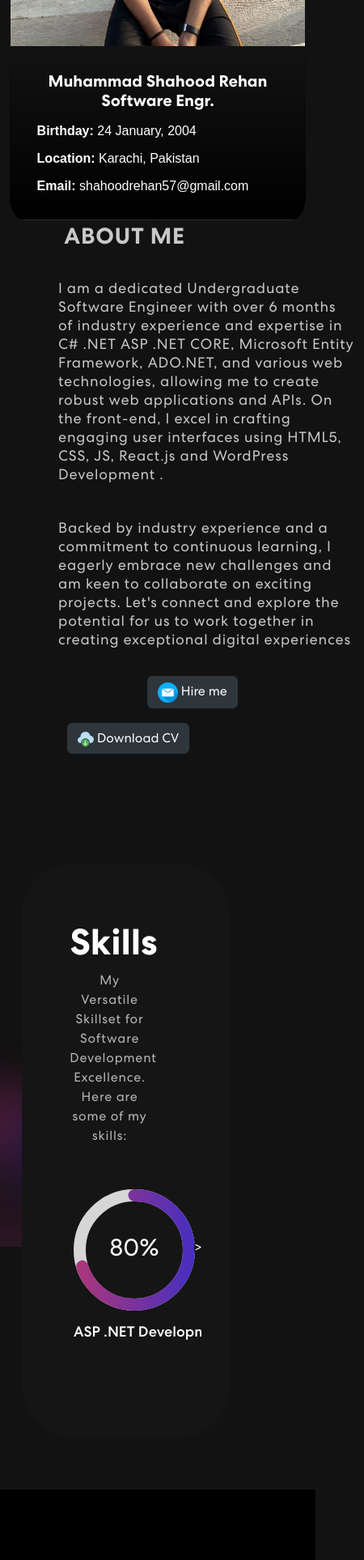
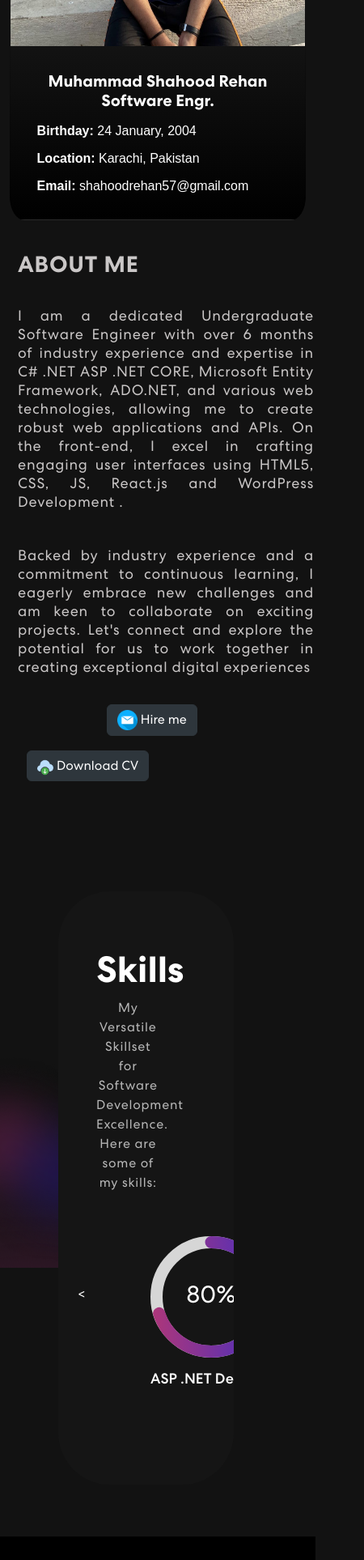
Before and after one commit to shahoodrehan/Portfolio, a React (Create React App) app: page / in a window 390 px wide. Shown: the part 1592-3519 px from the top of the page at 81% size, 450 px wide, since content can reach past the window. Built offline with nearby package versions, Linux system fonts and the light colour scheme.

Commit message:
responsive

```diff
--- a/package.json
+++ b/package.json
@@ -9,6 +9,7 @@
     "@testing-library/user-event": "^13.5.0",
     "animate.css": "^4.1.1",
     "bootstrap": "^5.3.2",
+    "emailjs-com": "^3.2.0",
     "mdbreact": "^5.2.0",
     "nodemailer": "^6.9.13",
     "react": "^18.2.0",
--- a/src/App.css
+++ b/src/App.css
@@ -424,7 +424,7 @@ nav.navbar .navbar-toggler[aria-expanded="true"] .navbar-toggler-icon {
 .about-heading {
   font-weight: 700;
   font-family: 'Centra', sans-serif !important;
-  margin-left: 2%;
+
 
 }
 
@@ -477,6 +477,7 @@ nav.navbar .navbar-toggler[aria-expanded="true"] .navbar-toggler-icon {
   line-height: 1.5em;
   text-align: left;
 left: 50px;
+text-align: justify;
 
   position: relative;
   overflow: hidden;
@@ -551,8 +552,8 @@ margin-top: 5%;
     border-radius: 50%; /* If you want a circular image */
   }
  .profile-info {
-   margin-left: 10px;
-   margin-top: 20px;
+   margin-left: -40px;
+   padding-top: 50px;
 
   }
 
@@ -569,7 +570,7 @@ margin-top: 5%;
   padding-right: 5px;
   width: 85rem;
 margin-bottom: 5%;
-margin-left: 6%;
+margin-left: 5%;
 
 }
 .background-image {
@@ -617,7 +618,7 @@ margin-left: 30%;
   height: 15rem;
   margin-bottom: 10px;
 
- width: 80%;
+ width: 88%;
 }
 .item h5{
   padding-top: 15px !important;
@@ -738,12 +739,21 @@ margin-left: 30%;
 }
 @media only screen and (max-width: 756px) {
   .skill {
-    width: 40rem;
+    width: 43rem;
     margin-left:10px;
+    padding-left: 50px;
   }
   .skill-section{
    margin-right: 8rem;
-   margin-left: 8rem;
+   padding-left: 50px;
+
+   width:20rem;
+  }
+  .skill-section .inner{
+    padding-right: 8px;
+  }
+  .skill-slider{
+    margin-right: 19px;
   }
 
 
--- a/src/Components/Contact.js
+++ b/src/Components/Contact.js
@@ -3,7 +3,7 @@ import { Container, Row, Col } from "react-bootstrap";
 import contactImg from "../Assets/img/contact-img.svg";
 import 'animate.css';
 import TrackVisibility from 'react-on-screen';
-
+import emailjs from 'emailjs-com';
 export const Contact = () => {
   const formInitialDetails = {
     firstName: '',
@@ -26,21 +26,19 @@ export const Contact = () => {
   const handleSubmit = async (e) => {
     e.preventDefault();
     setButtonText("Sending...");
-    let response = await fetch("http://localhost:3000", {
-      method: "POST",
-      headers: {
-        "Content-Type": "application/json;charset=utf-8",
-      },
-      body: JSON.stringify(formDetails),
+    emailjs.sendForm('service_bsy5ya3', 'template_bli9dbp', e.target,'7XXq3lus2kX3qeeXX')
+    .then((result) => {
+      console.log(result.text);
+      alert("email sent")
+    }, (error) => {
+      console.log(error.text);
     });
+
+
   setButtonText("Send");
-    let result = await response.json();
+
   setFormDetails(formInitialDetails);
-    if (result.code == 200) {
-      setStatus({ succes: true, message: 'Message sent successfully'});
-    } else {
-      setStatus({ succes: false, message: 'Something went wrong, please try again later.'});
-    }
+
 };
 
 return (
@@ -50,7 +48,7 @@ export const Contact = () => {
         <Col size={12} md={6}>
           <TrackVisibility>
             {({ isVisible }) =>
-                <img className={isVisible ? "animate__animated animate__zoomIn" : ""} src={contactImg} alt="Contact Us"/>
+              <img className={isVisible ? "animate__animated animate__zoomIn" : ""} src={contactImg} alt="Contact Us" />
             }
           </TrackVisibility>
         </Col>
@@ -62,19 +60,19 @@ export const Contact = () => {
                 <form onSubmit={handleSubmit}>
                   <Row>
                     <Col size={12} sm={6} className="px-1">
-                      <input type="text" value={formDetails.firstName} placeholder="First Name" onChange={(e) => onFormUpdate('firstName', e.target.value)} />
+                      <input type="text" value={formDetails.firstName} placeholder="First Name" name="to_name" onChange={(e) => onFormUpdate('firstName', e.target.value)} />
                     </Col>
                     <Col size={12} sm={6} className="px-1">
-                      <input type="text" value={formDetails.lasttName} placeholder="Last Name" onChange={(e) => onFormUpdate('lastName', e.target.value)}/>
+                      <input type="text" value={formDetails.lasttName} placeholder="Last Name" onChange={(e) => onFormUpdate('lastName', e.target.value)} />
                     </Col>
                     <Col size={12} sm={6} className="px-1">
-                      <input type="email" value={formDetails.email} placeholder="Email Address" onChange={(e) => onFormUpdate('email', e.target.value)} />
+                      <input type="email" value={formDetails.email} placeholder="Email Address" name="to_email" onChange={(e) => onFormUpdate('email', e.target.value)} />
                     </Col>
                     <Col size={12} sm={6} className="px-1">
-                      <input type="tel" value={formDetails.phone} placeholder="Phone No." onChange={(e) => onFormUpdate('phone', e.target.value)}/>
+                      <input type="tel" value={formDetails.phone} placeholder="Phone No." onChange={(e) => onFormUpdate('phone', e.target.value)} />
                     </Col>
                     <Col size={12} className="px-1">
-                      <textarea rows="6" value={formDetails.message} placeholder="Message" onChange={(e) => onFormUpdate('message', e.target.value)}></textarea>
+                      <textarea rows="6" value={formDetails.message} placeholder="Message" name="message" onChange={(e) => onFormUpdate('message', e.target.value)}></textarea>
                       <button type="submit"><span>{buttonText}</span></button>
                     </Col>
                     {
```
Also changed, not shown: 1 other file (tests, documents, lock files or other folders). Lines whose indentation alone changed are shown as unchanged.
